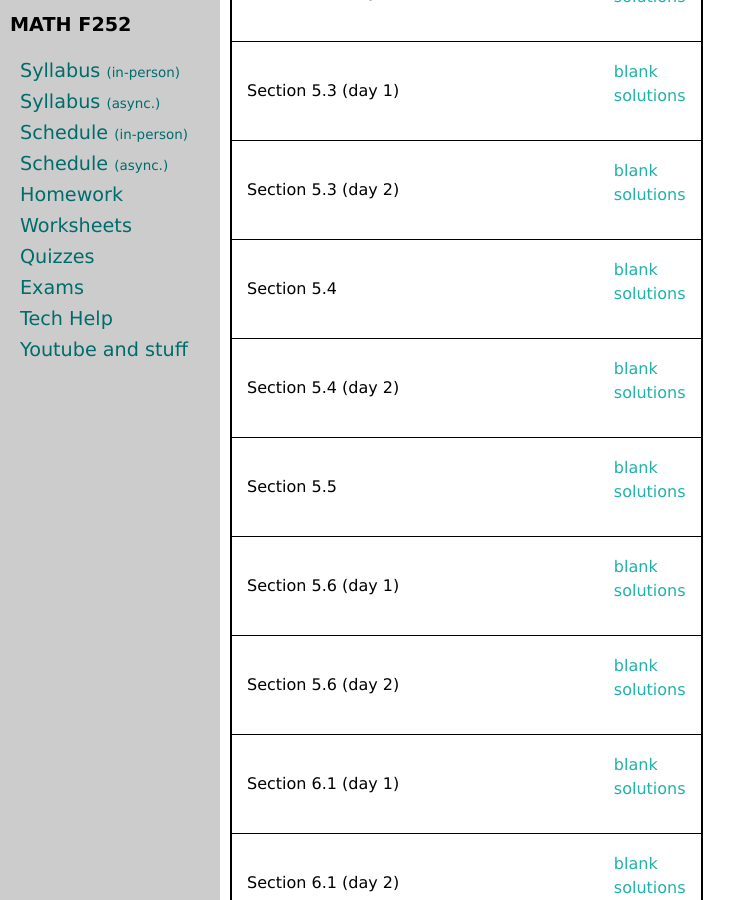
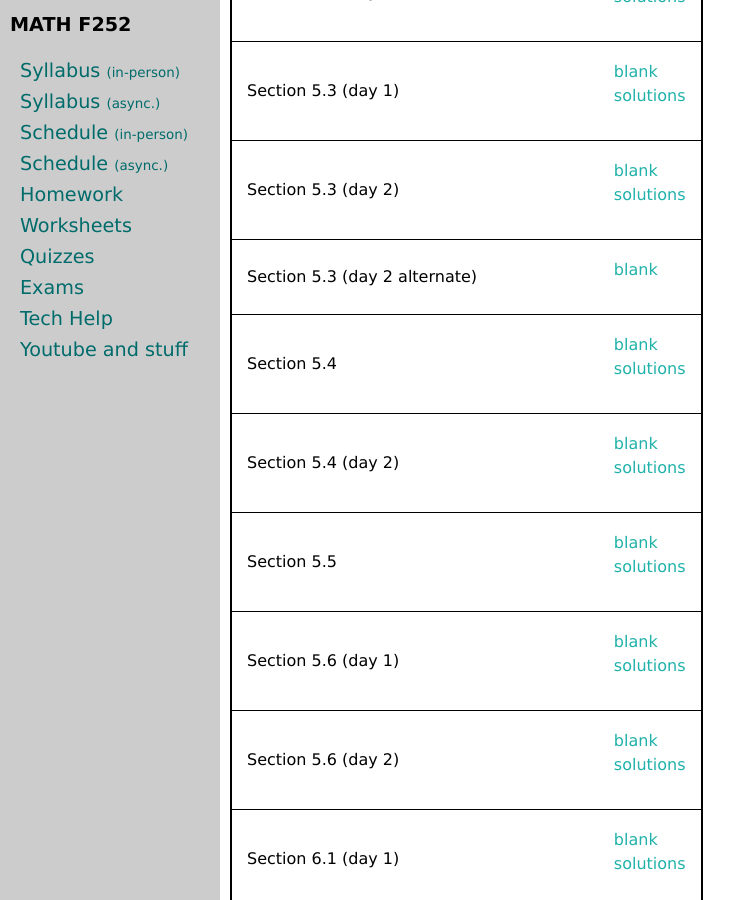
Before and after one commit to uaf-math/calc2, a Jekyll site: the page built from worksheets.md, in a window 1280 px wide and 900 px high, scrolled down 3201 px. Shown: the whole window, without its empty margins (0-755 px from the left). Built offline with Jekyll 4.4.1, drawn with Linux system fonts in a browser that asks for light colours.

Commit message:
post an altered worksheet

```diff
--- a/_data/worksheets.yml
+++ b/_data/worksheets.yml
@@ -100,6 +100,9 @@ worksheets:
 - name: Section 5.3 (day 2)
   blank: M252-5-3-b.pdf
   solutions: M252-5-3-b-s.pdf
+- name: Section 5.3 (day 2 alternate)
+  blank: ../S26/5p3c.pdf
+  #solutions: ../S26/5p3csolns.pdf
 - name: Section 5.4
   blank: M252-5-4-a.pdf
   solutions: M252-5-4-a-s.pdf
```
Also changed, not shown: 2 other files.
